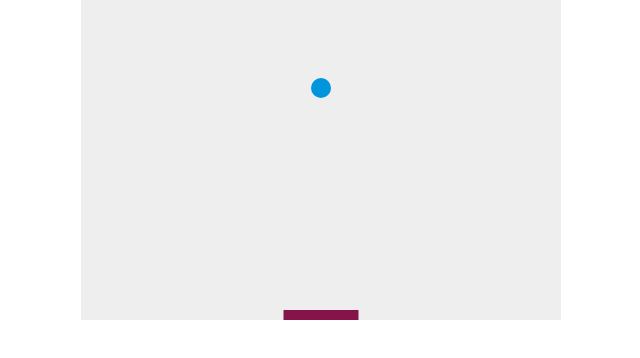
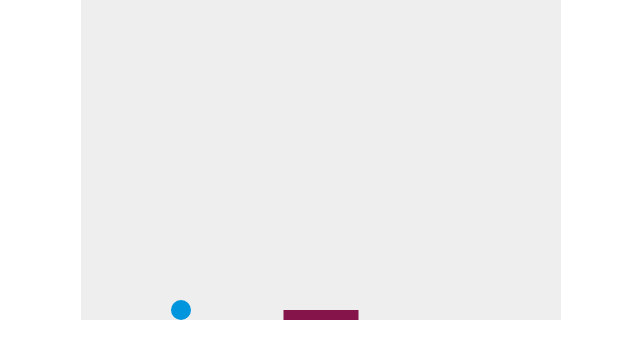
Before and after one commit to bitoverflowm/gamedev, a plain HTML site: page index.html in a window 1280 px wide. Shown: the full height of the page, 319-959 px from the left. Drawn offline with Linux system fonts and the light colour scheme.

Commit message:
Adding in game over alert feature

```diff
--- a/index.html
+++ b/index.html
@@ -61,7 +61,14 @@
             dy = -dy;
         }
         if(y+dy > canvas.height-ballRadius){
-            dy = -dy;
+            if(paddleX < x+ballRadius && x+ballRadius< paddleX+paddleWidth){
+                dy = -dy;
+            }
+            else{
+                alert("GAME OVER");
+                document.location.reload();
+                clearInterval(interval);
+            }
         }
         if(x+dx > canvas.width-ballRadius){
             dx = -dx;
@@ -76,7 +83,7 @@
             paddleX -= 7;
         }
 
-        //x += dx;
+        x += dx;
         y += dy;
 
     }
@@ -102,7 +109,7 @@
         }
     }
 
-    setInterval(draw, 10);
+    var interval = setInterval(draw, 10);
 
 </script>
 
```
